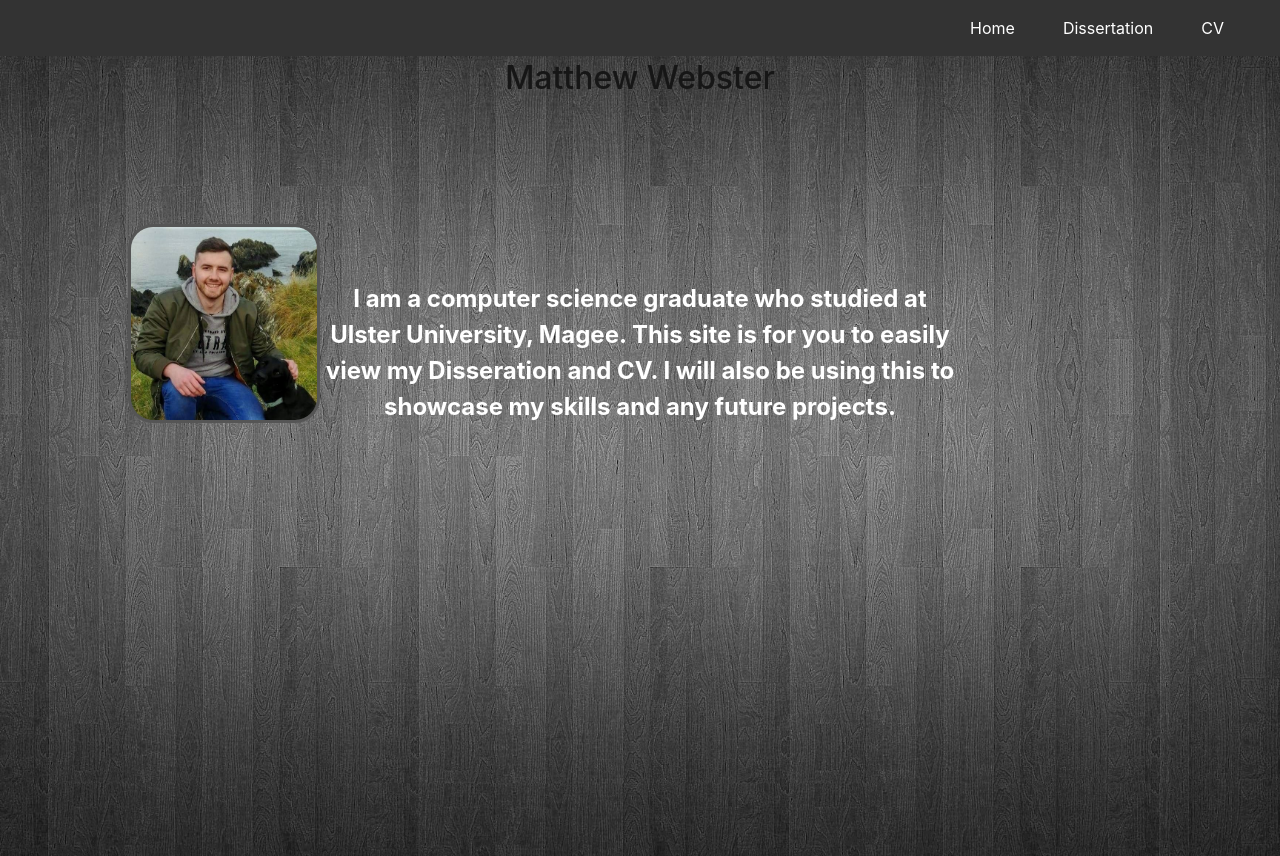
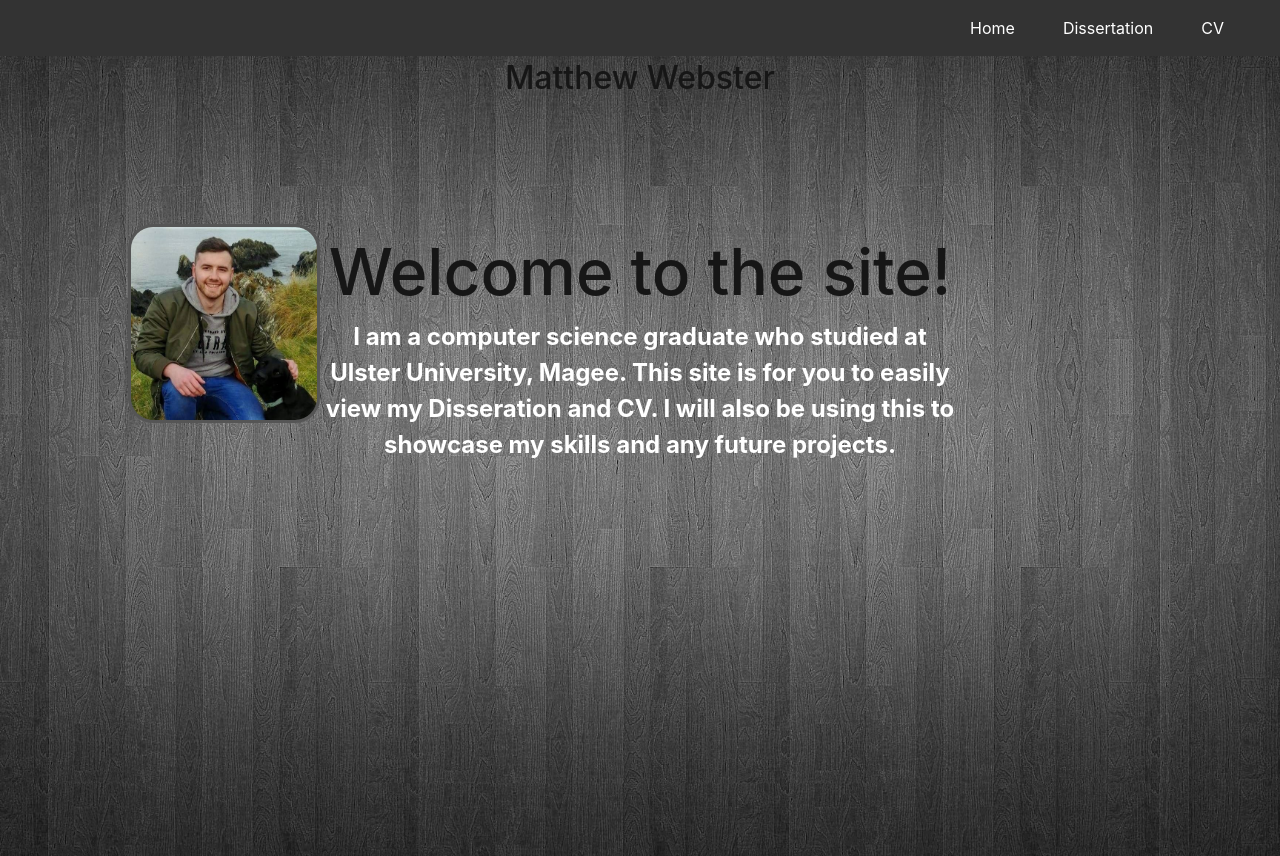
Before and after one commit to Webster939/Website, a plain HTML site: page index.html in a window 1280 px wide. Drawn offline with nearby package versions, Linux system fonts and the light colour scheme.

Commit message:
Update index.html

```diff
--- a/index.html
+++ b/index.html
@@ -52,7 +52,7 @@
 	<h2>Matthew Webster</h2>
 
 	<div class="description">
-		<!--<h1>Welcome to the site!</h1>-->
+		<h1>Welcome to the site!</h1>
 		<b>I am a computer science graduate who studied at Ulster University, Magee. This site is for you to easily view my Disseration and CV. I will also be using this to showcase my skills and any future projects.</b>
 	</div>
 
```
